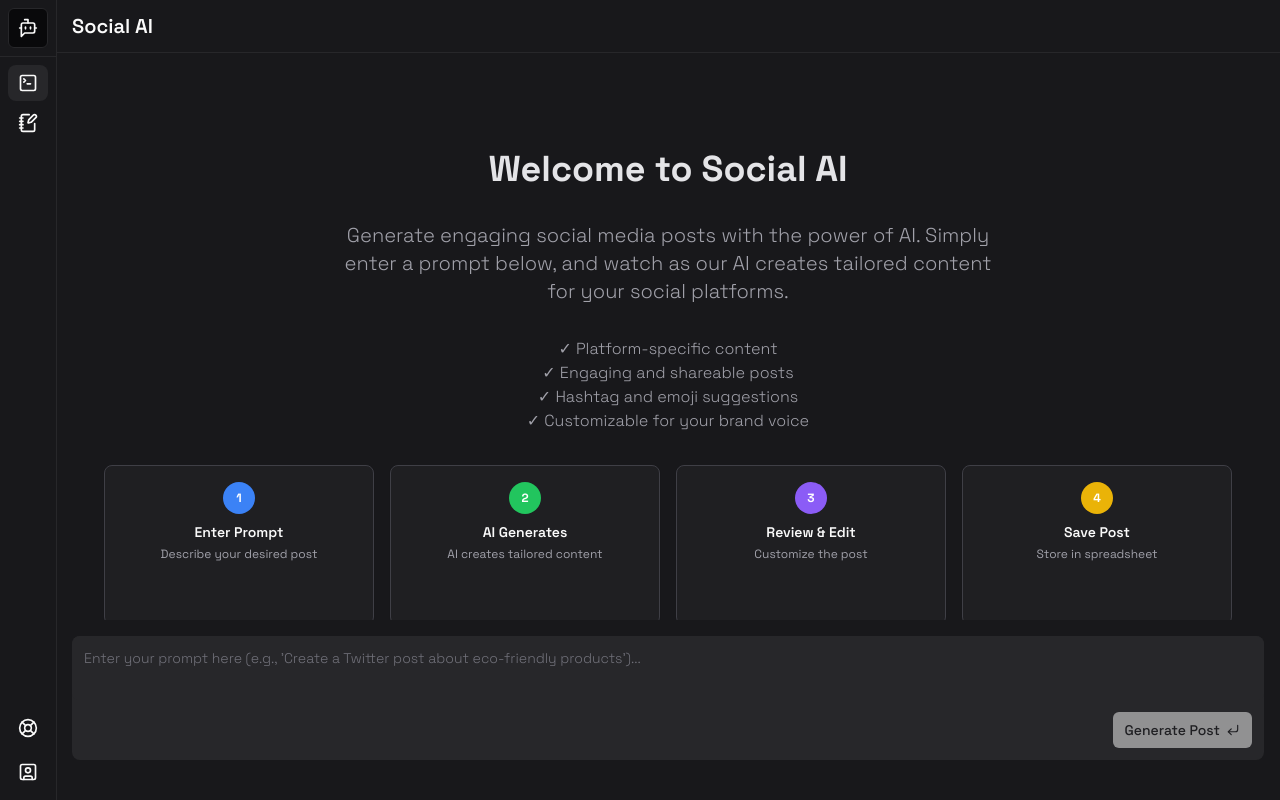
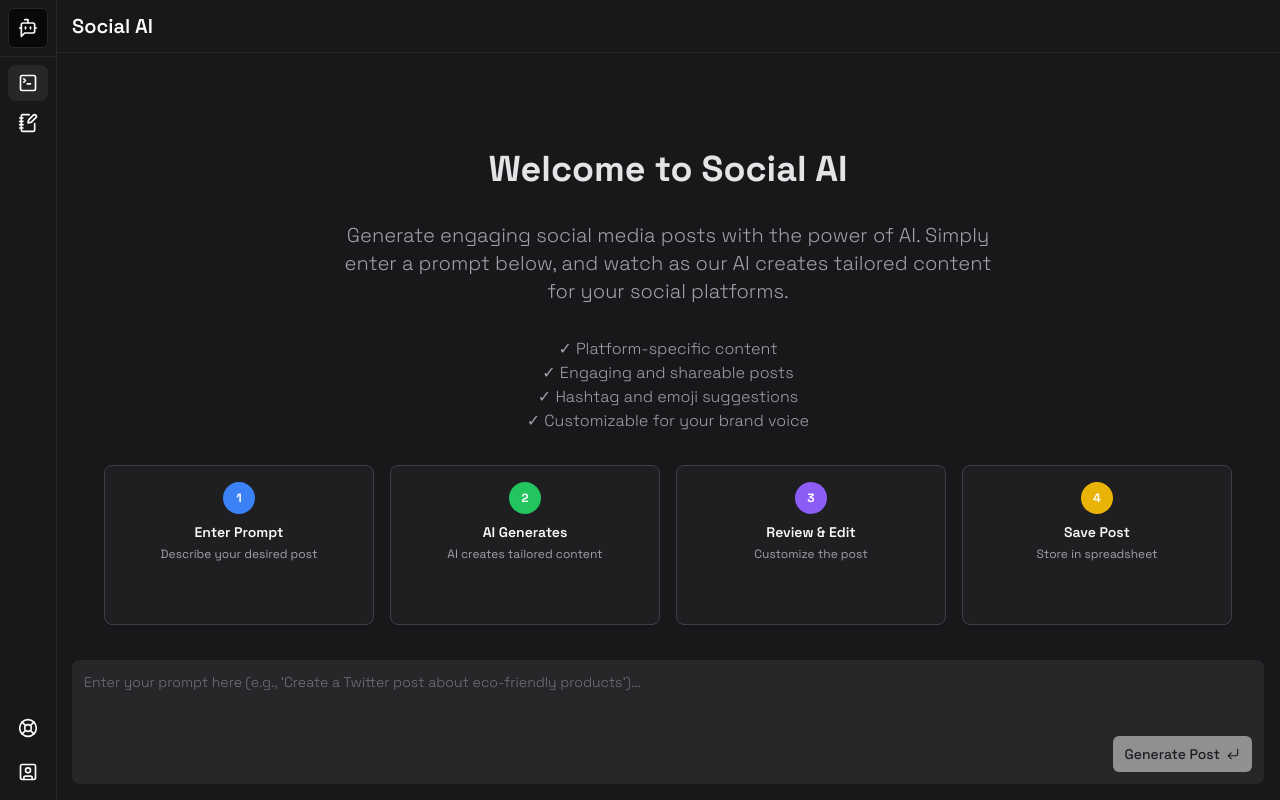
Before and after one commit to Mriganka5137/moondev, a Next.js app: page / in a window 1280 px wide. Built offline with nearby package versions, Linux system fonts and the light colour scheme.

Commit message:
chore: Update Home component layout to include bottom padding

```diff
--- a/app/page.tsx
+++ b/app/page.tsx
@@ -36,7 +36,7 @@ export default function Home() {
   };
 
   return (
-    <div className="flex flex-col h-full">
+    <div className="flex flex-col h-full max-md:pb-16">
       <div className="flex-1 overflow-y-auto p-4 space-y-4 container">
         {messages.length === 0 ? (
           <WelcomeSection />
@@ -53,7 +53,7 @@ export default function Home() {
         )}
       </div>
 
-      <div className="p-4 container pb-10">
+      <div className="p-4 container ">
         <ChatForm
           input={input}
           isLoading={isLoading}
```
